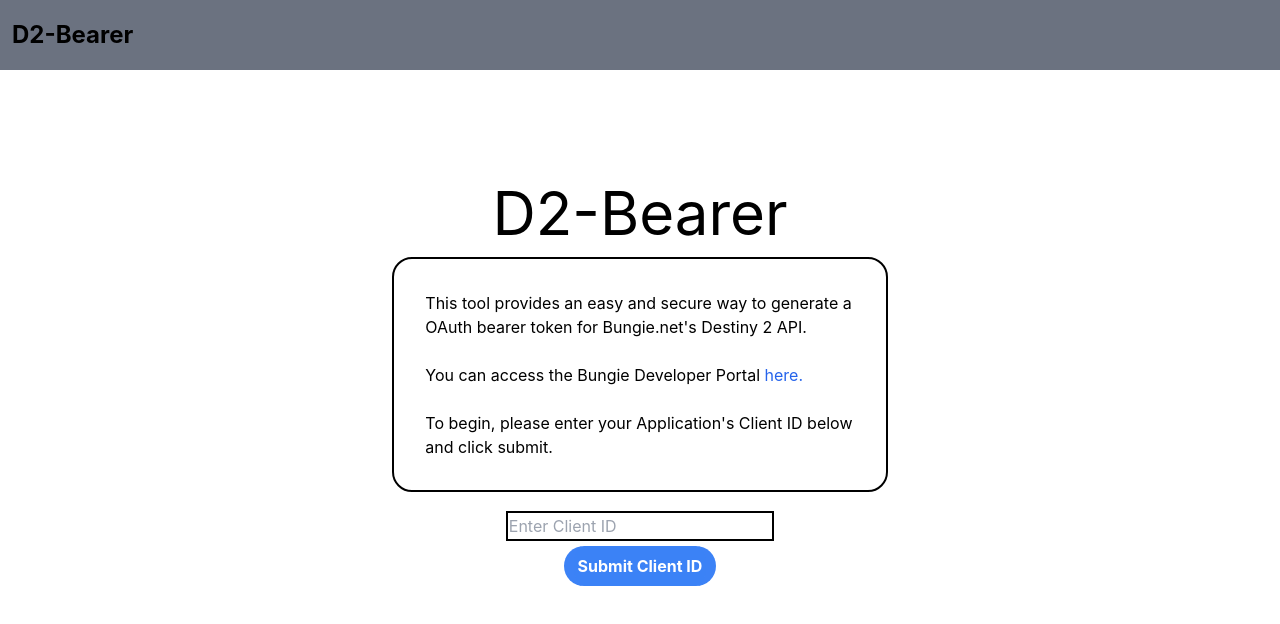
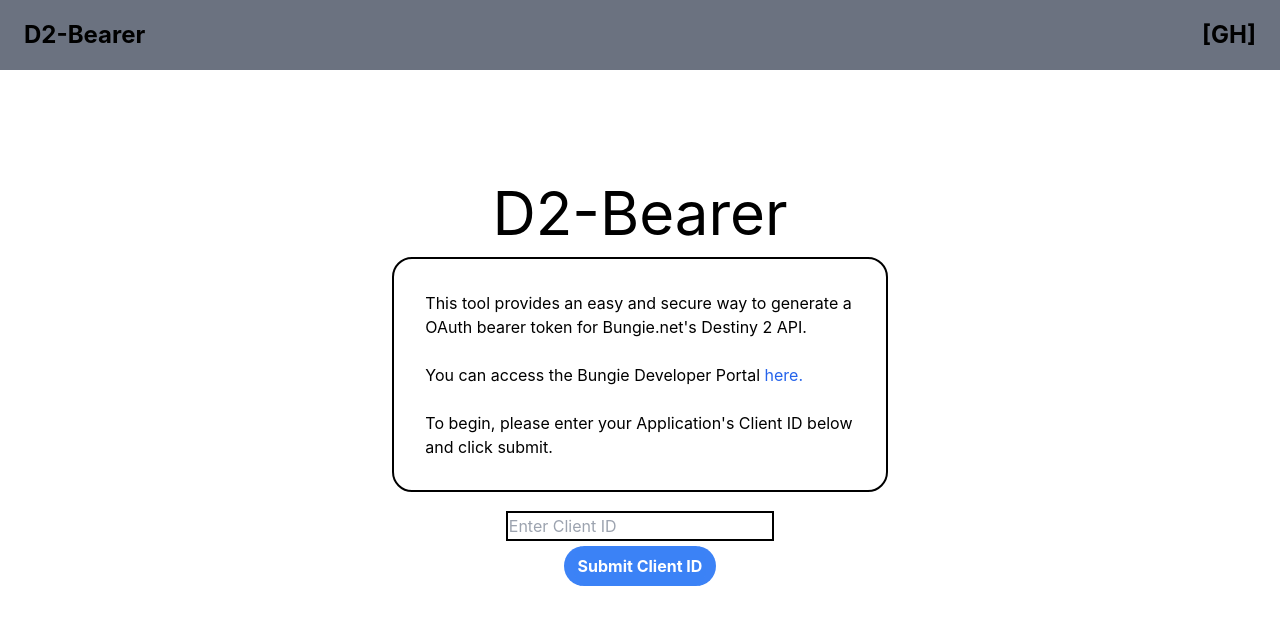
Before and after one commit to tlstommy/d2bearer, a React (Create React App) app: page / in a window 1280 px wide. Shown: the top 624 px of the page. Built offline with nearby package versions, Linux system fonts and the light colour scheme.

Commit message:
COMMIT NAV STUFF

```diff
--- a/src/components/Navbar.js
+++ b/src/components/Navbar.js
@@ -1,8 +1,15 @@
 export default function Navbar() {
     return (
       <header>
-        <nav class="mb-2 mt-0 text-2xl bg-gray-500 py-5 px-3 sfont-medium leading-tight text-primary">
-          <b>D2-Bearer</b>
+        <nav class="mb-2 mt-0 text-2xl bg-gray-500 py-5 px-3 lg:px-6 sfont-medium leading-tight text-primary">
+          <div class="flex flex-wrap justify-between items-center">
+            <div class="flex justify-start items-center">
+              <b>D2-Bearer</b>
+            </div>
+            <div class="flex items-center lg:order-2">
+                <b>[GH]</b>
+            </div>
+          </div>
         </nav>
       </header>
     );
```
